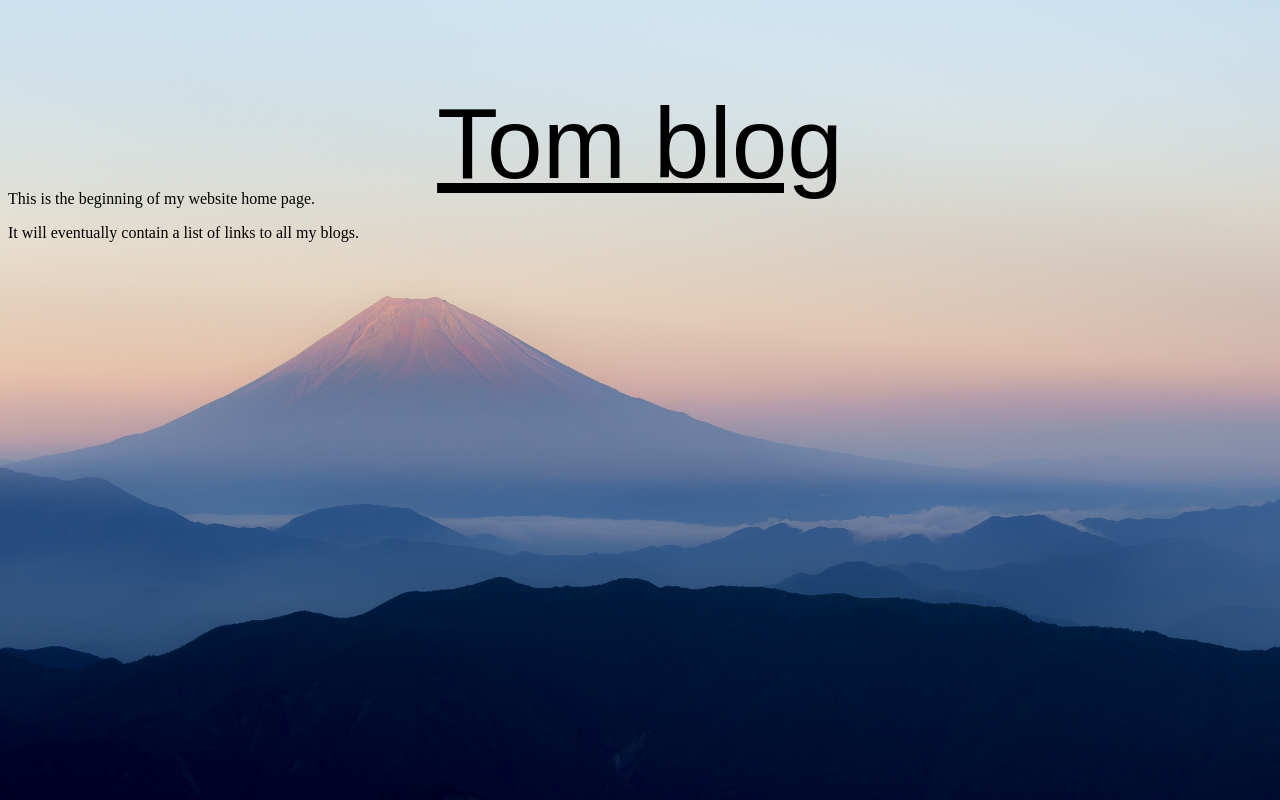
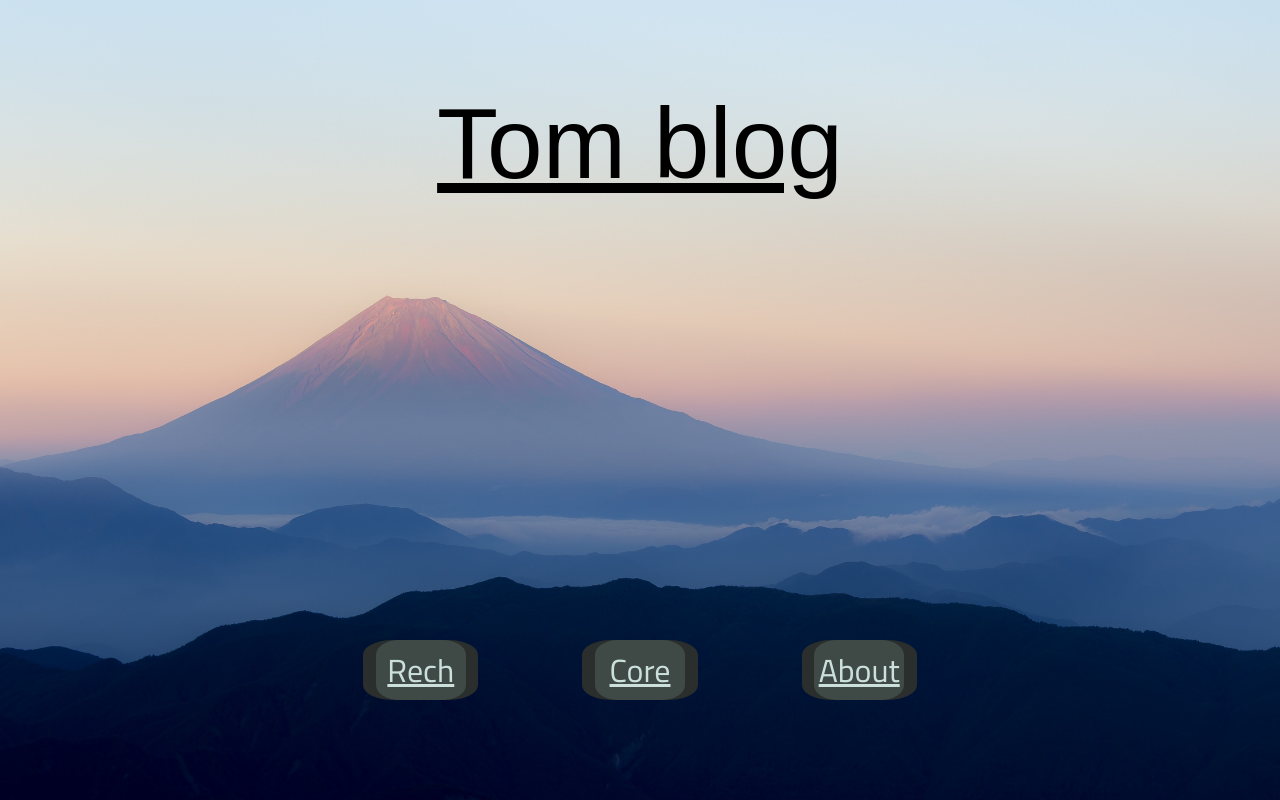
Before and after one commit to tom-rose-codeman/tom-rose-codeman.github.io, a plain HTML site: page index.html in a window 1280 px wide. Drawn offline with Linux system fonts and the light colour scheme.

Commit message:
button change

```diff
--- a/index.html
+++ b/index.html
@@ -6,7 +6,12 @@
     <link href="https://fonts.googleapis.com/css?family=Cairo&display=swap" rel="stylesheet">
   <body>
     <h1>Tom blog</h1>
-    <p> This is the beginning of my website home page.</p>
-    <p> It will eventually contain a list of links to all my blogs. </p>
+    <div >
+      <ul>
+        <li><a href="#tech">Rech</a></li>
+        <li><a href="#core">Core</a></li>
+        <li><a href="#about">About</a></li>
+      </ul>
+    </div>
   </body>
 </html>
```
